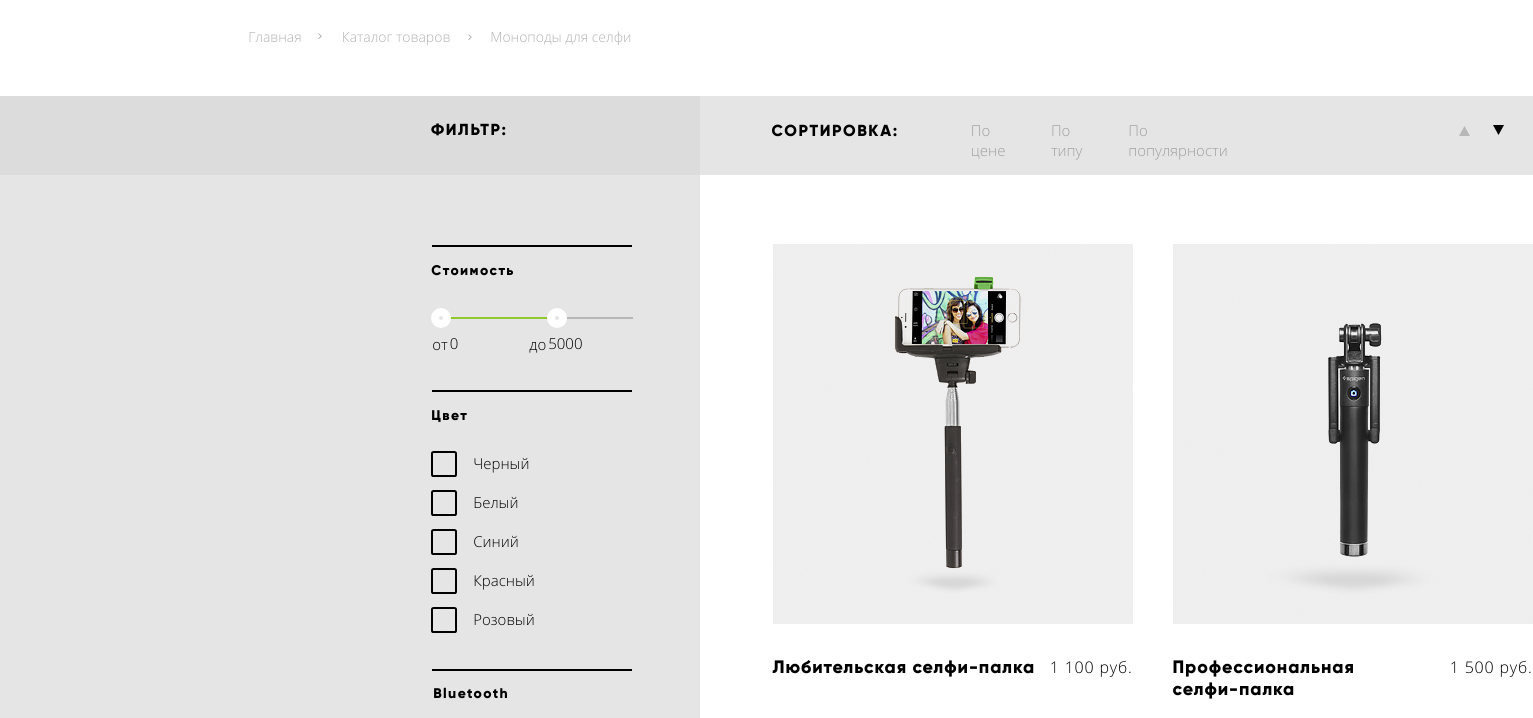
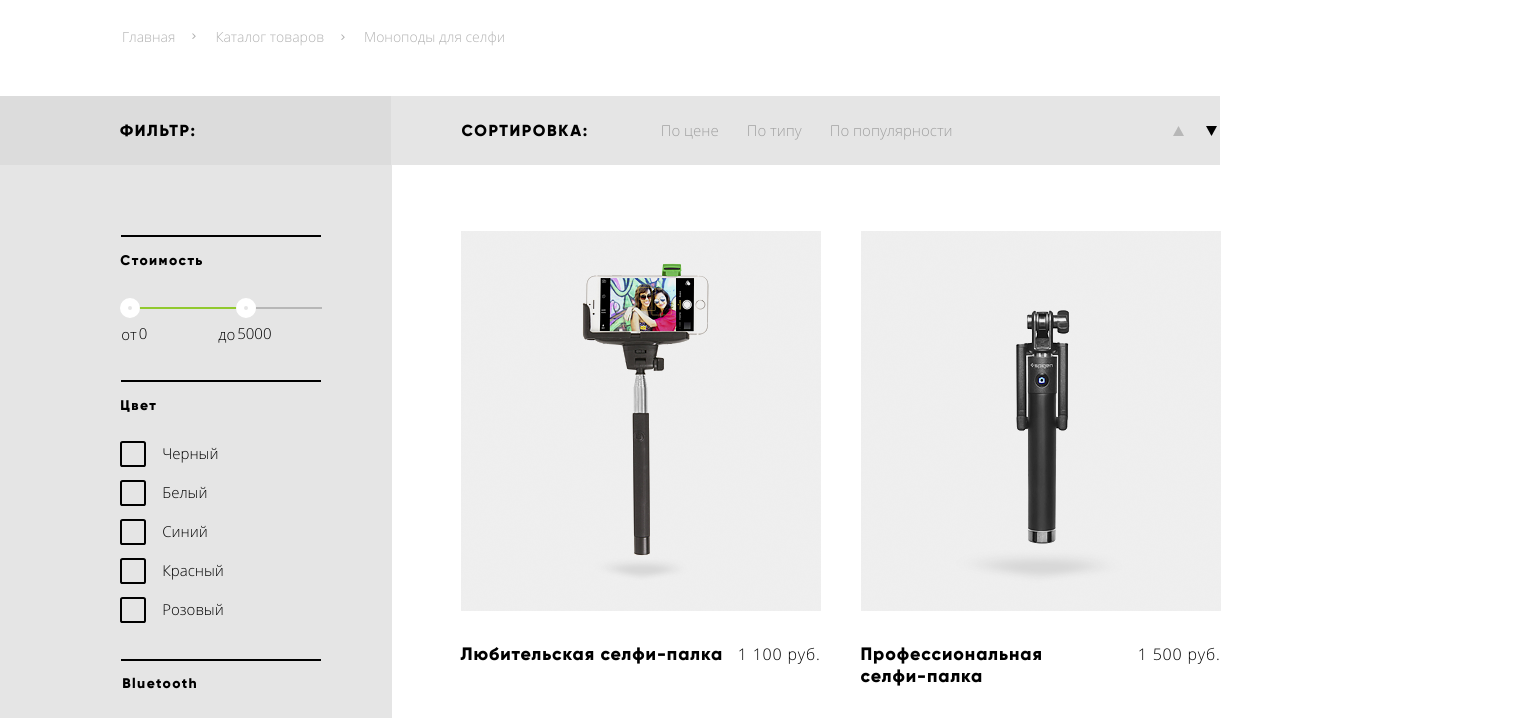
Before and after one commit to Miros908/1459107-device-31, a plain HTML site: page catalog.html in a window 1280 px wide. Shown: the part 365-1083 px from the top of the page, 1533 px wide, since content can reach past the window. Drawn offline with Linux system fonts and the light colour scheme; files whose address does not match are found by name.

Commit message:
исправил замечания

```diff
--- a/catalog.html
+++ b/catalog.html
@@ -85,39 +85,35 @@
 
 
         </section>
-        <div class="filt">
+        <div class="filt container">
             <div class="filter-head ">
 
                 <p class="filter-cat  ">Фильтр:</p>
 
 
             </div>
-            <div class="flex-cat">
+
             <div class="sort">
                 <h3 class="sort-head ">сортировка:</h3>
                 <ul class="sort-list ">
                     <li><a href="# " class=" nav-list ">По цене</a></li>
                     <li><a href="# " class="nav-list ">По типу</a></li>
-                        <li><a href="# " class="nav-list ">По популярности</a></li>
-                        <li class="up-li">
+                    <li><a href="# " class="nav-list nav-list-3 ">По популярности</a></li>
+                </ul>
                 <a href="#" class="up"></a>
-                        </li>
-                        <li class="down-li">
-                            <a href="#" class="down "></a>
-                        </li>
 
 
-                    </ul>
+                <a href="#" class="down "></a>
             </div>
-            </div>
+
         </div>
 
 
-        <div class="back-catalog ">
-            <div class="flex-catalog  ">
+
+        <div class="flex-catalog container  ">
 
             <section class="filter-catalog ">
-                    <div class="container-10">
+
                 <h2 class="visualy-hidden ">Фильтр каталога</h2>
 
                 <form action="https://mail.google.com/mail/u/0/#inbox " method="post ">
@@ -135,11 +131,13 @@
                             </div>
                             <div class="price-controls ">
                                 <label class="price-label ">от
-                    <input class="input-price " type="number " name="price-min " id="from-price " placeholder="0 ">
+                                    <input class="input-price " type="number " name="price-min " id="from-price "
+                                        placeholder="0 ">
                                 </label>
 
                                 <label class="price-label ">до
-                    <input class="input-price " type="number " name="price-max " id="to-price " placeholder="5000 ">
+                                    <input class="input-price " type="number " name="price-max " id="to-price "
+                                        placeholder="5000 ">
                                 </label>
 
                             </div>
@@ -176,11 +174,11 @@
                     <button class="button-filter " type="submit "> Показать <span></span></button>
 
                 </form>
-                    </div>
+
             </section>
 
             <section class="catalog-cards ">
-                    <div class="container-11">
+
                 <h2 class="visualy-hidden ">Карточки товаров</h2>
 
 
@@ -258,11 +256,11 @@
                     </ul>
                     <a class="next " href="# ">Вперед</a>
                 </nav>
-                    </div>
+
             </section>
 
         </div>
-        </div>
+
 
     </main>
 
@@ -284,7 +282,8 @@
                 <div class="logo-footer-div ">
                     <a href="# " class="logo-footer "><img src="img/logo/logo-footer.svg " alt="логотип "></a>
                     <p class="footer-p ">Санкт-Петербург, набережная
-                        <br> реки Карповки, 5, литера П.</p>
+                        <br> реки Карповки, 5, литера П.
+                    </p>
                 </div>
                 <ul class="service-footer ">
 
--- a/css/style.css
+++ b/css/style.css
@@ -50,26 +50,36 @@
                         grid-template-columns: 1.17fr 2fr;
                     }
 
+                    .sort {
+                        position: relative;
+                        overflow: hidden;
+                    }
+
+                    .sort::after {
+                        position: absolute;
+                        content: "";
+                        background-color: var(--basic-gray-light);
+                        width: 80vw;
+                        height: 100%;
+                        top: 0;
+                        left: 0;
+                        right: 0;
+                        z-index: -1;
+                    }
+
                     .filter-cat {
                         font-family: Gilroy, Arial, sans-serif;
                         font-size: 16px;
                         font-weight: 800;
                         text-transform: uppercase;
                         letter-spacing: 0.1em;
-                        padding: 8px 192px 11px 431px;
+                        margin-top: 25px;
+                        margin-left: 60px;
+                        width: min-content;
                     }
 
                     .filter-legend {
                         background-color: var(--grey-light);
-                    }
-
-                    .flex-cat {
-                        background-color: var( --basic-gray-light);
-                    }
-
-                    .filter-head {
-                        background-color: var(--grey-light);
-                        z-index: 100;
                     }
 
                     .nav-list-current {
@@ -96,12 +106,14 @@
 
                     .appointment-form {
                         margin-left: 100px;
+                        margin-top: 19px;
                     }
 
                     .appointment-item label {
                         font-family: Gilroy;
                         font-weight: 800;
                         font-size: 18px;
+                        margin-top: 1px;
                     }
 
                     .appointment-item input {
@@ -110,6 +122,12 @@
                         padding: 15px 20px 16px 20px;
                         background-color: var(--special-grey);
                         width: 320px;
+                        font-size: 14px;
+                        margin-top: 13px;
+                    }
+
+                    .appointment-item-2 {
+                        margin-left: -21px;
                     }
 
                     .toggle {
@@ -136,6 +154,7 @@
                         padding: 16px 0px 0px 20px;
                         width: 760px;
                         height: 151px;
+                        margin-top: 11px;
                     }
 
                     .name-form {
@@ -155,8 +174,8 @@
                         border: none;
                         background-color: inherit;
                         position: relative;
-                        top: 4px;
-                        left: 19px;
+                        top: 26px;
+                        left: 0;
                         z-index: 5;
                         width: 200px;
                         padding-left: 6px;
@@ -167,8 +186,8 @@
                         border: none;
                         background-color: inherit;
                         position: relative;
-                        top: 9px;
-                        left: 885px;
+                        top: 20px;
+                        left: 878px;
                         opacity: 50%;
                     }
 
@@ -251,7 +270,7 @@
                         position: absolute;
                         top: 1218px;
                         left: 473px;
-                        z-index: 5;
+                        z-index: 100;
                     }
 
                     .project-items-1:hover {
@@ -725,8 +744,12 @@
 
                     .rectangle {
                         position: relative;
-                        left: 267px;
+                        left: 269px;
                         top: 60px;
+                    }
+
+                    .rectangle-1 {
+                        left: 301px;
                     }
 
                     .grid-catalog {
@@ -795,6 +818,12 @@
                         margin: 0;
                         padding: 0;
                         position: relative;
+                    }
+
+                    .catalog-cards {
+                        margin-top: 51px;
+                        margin-left: 29px;
+                        margin-bottom: 81px;
                     }
 
                     .items-hidden {
@@ -1347,7 +1376,7 @@
 
                     .filt {
                         display: grid;
-                        grid-template-columns: 0.5fr 1fr;
+                        grid-template-columns: 0.4fr 1fr;
                     }
 
                     .about-us-par-1,
@@ -1712,6 +1741,24 @@
                     }
 
                     .hidden {
+                        display: none;
+                        margin: 0;
+                        padding: 0;
+                        position: absolute;
+                        margin-top: 50px;
+                        padding-bottom: 26px;
+                        background-color: var(--special-yellow);
+                        z-index: 5;
+                        padding-right: 374px;
+                        top: 42px;
+                        left: -60px;
+                        padding-left: 60px;
+                        width: 1160px;
+                        box-sizing: border-box;
+                        padding-top: 32px;
+                    }
+
+                    .hidden-2 {
                         display: none;
                         margin: 0;
                         padding: 0;
@@ -1728,23 +1775,6 @@
                         box-sizing: border-box;
                     }
 
-                    .hidden-2 {
-                        display: none;
-                        margin: 0;
-                        padding: 0;
-                        position: absolute;
-                        margin-top: 50px;
-                        padding-bottom: 47px;
-                        background-color: var(--special-yellow);
-                        z-index: 5;
-                        padding-right: 374px;
-                        top: 75px;
-                        left: -60px;
-                        padding-left: 60px;
-                        width: 1160px;
-                        box-sizing: border-box;
-                    }
-
                     .flex-catalog {
                         display: grid;
                         grid-template-columns: min-content min-content;
@@ -1763,8 +1793,6 @@
                         display: flex;
                         justify-content: space-between;
                     }
-
-                    .back-catalog {}
 
                     .back,
                     .next {
@@ -1946,8 +1974,20 @@
                     }
 
                     .filter-catalog {
-                        background-color: var(--basic-gray-light);
-                        margin-right: 1px;
+                        padding-right: 57px;
+                        padding-left: 20px;
+                        position: relative;
+                    }
+
+                    .filter-catalog::after {
+                        position: absolute;
+                        content: "";
+                        top: 0;
+                        right: 0;
+                        width: 100vw;
+                        height: 100%;
+                        background: var(--basic-gray-light);
+                        z-index: -1;
                     }
 
                     .container-10 {
@@ -1961,7 +2001,7 @@
                         font-weight: 800;
                         text-transform: uppercase;
                         letter-spacing: 0.1em;
-                        margin-left: 72px;
+                        margin-left: 70px;
                         margin-top: 25px;
                     }
 
@@ -1976,11 +2016,32 @@
 
                     .up-li {
                         margin-top: 5px;
-                    }
-
-                    .down-li {
-                        margin-top: 4px;
-                        margin-left: -6px;
+                        margin-left: 1px;
+                    }
+
+                    .nav-list-3 {
+                        margin-right: 1px;
+                    }
+
+                    .down {
+                        margin-top: 29px;
+                    }
+
+                    .filter-head {
+                        position: relative;
+                        padding-bottom: 9px;
+                        padding-right: 1px;
+                    }
+
+                    .filter-head::after {
+                        position: absolute;
+                        content: "";
+                        top: 0;
+                        right: 0;
+                        width: 100vw;
+                        height: 100%;
+                        background: var(--grey-light);
+                        z-index: -1;
                     }
 
                     .up {
@@ -1990,7 +2051,9 @@
                         background-position: center;
                         width: 12px;
                         height: 12px;
-                        margin-left: 192px;
+                        margin-left: 191px;
+                        margin-top: 29px;
+                        margin-right: 21px;
                     }
 
                     .color {
@@ -2296,7 +2359,7 @@
                     }
 
                     .hidden {
-                        margin-top: 30px;
+                        margin-top: 51px;
                     }
 
                     .hidden-2 {
@@ -2322,6 +2385,10 @@
 
                     .item-list li:nth-child(1) {
                         margin-top: 2px;
+                    }
+
+                    .item-list:nth-child(3) {
+                        margin-left: -57px;
                     }
 
                     .kvadro {
@@ -2513,6 +2580,7 @@
                         top: 239px;
                         left: 880px;
                         z-index: 100;
+                        width: 150px;
                     }
 
                     .table {
```
Also changed, not shown: index.html (+4 -4 lines). Lines whose indentation alone changed are shown as unchanged.
